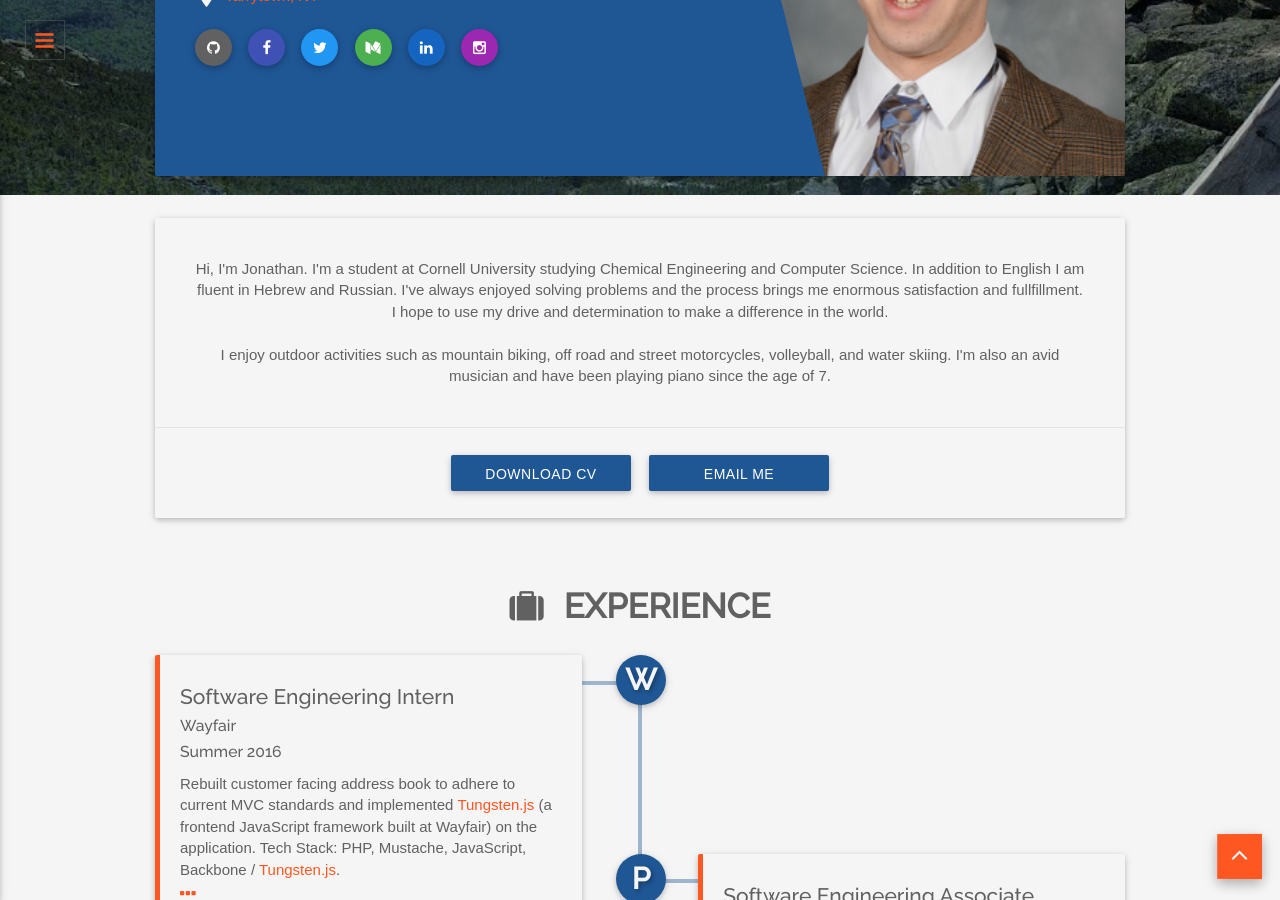
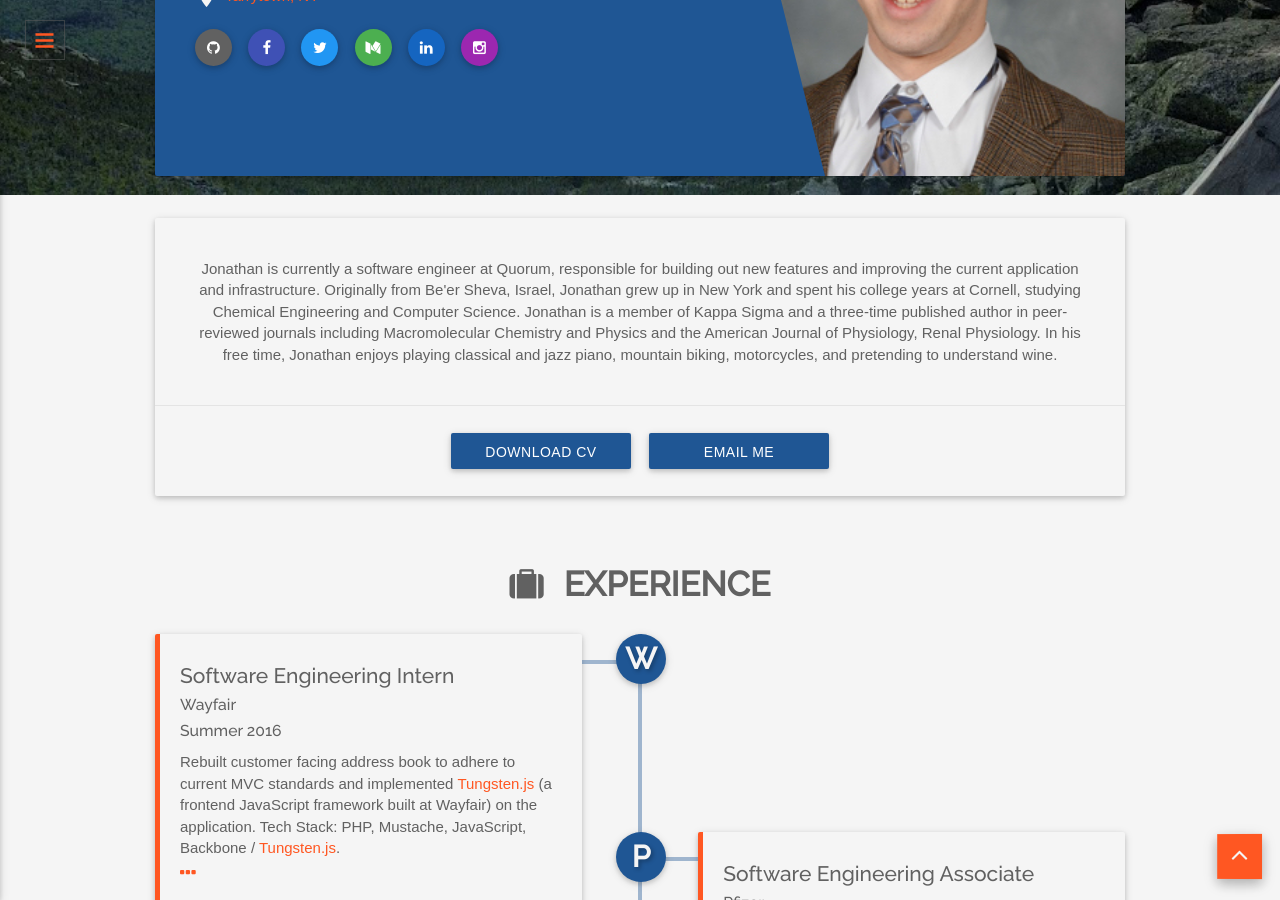
Before and after one commit to jm2242/jm2242.github.io, a Jekyll site: the page built from index.html, in a window 1280 px wide and 900 px high, scrolled down 375 px. Built offline with Jekyll 4.4.1, drawn with Linux system fonts in a browser that asks for light colours; some web fonts are replaced.

Commit message:
update bio

```diff
--- a/_includes/about.html
+++ b/_includes/about.html
@@ -11,15 +11,7 @@
                     <div class="card-content">
                         <!-- ABOUT PARAGRAPH -->
                         <p>
-                            Hi, I'm Jonathan. I'm a student at Cornell University studying Chemical Engineering and Computer Science.
-                            In addition to English I am fluent in Hebrew and Russian. I've always enjoyed solving problems and the
-                            process brings me enormous satisfaction and fullfillment. I hope to use my drive and
-                            determination to make a difference in the world.
-                        </p>
-                        <br/>
-                        <p>
-                            I enjoy outdoor activities such as mountain biking, off road and street motorcycles, volleyball, and water skiing. I'm also an avid musician and have been playing piano since the age of 7.
-
+                            Jonathan is currently a software engineer at Quorum, responsible for building out new features and improving the current application and infrastructure. Originally from Be'er Sheva, Israel, Jonathan grew up in New York and spent his college years at Cornell, studying Chemical Engineering and Computer Science. Jonathan is a member of Kappa Sigma and a three-time published author in peer-reviewed journals including Macromolecular Chemistry and Physics and the American Journal of Physiology, Renal Physiology. In his free time, Jonathan enjoys playing classical and jazz piano, mountain biking, motorcycles, and pretending to understand wine.
                         </p>
                     </div>
 
```
